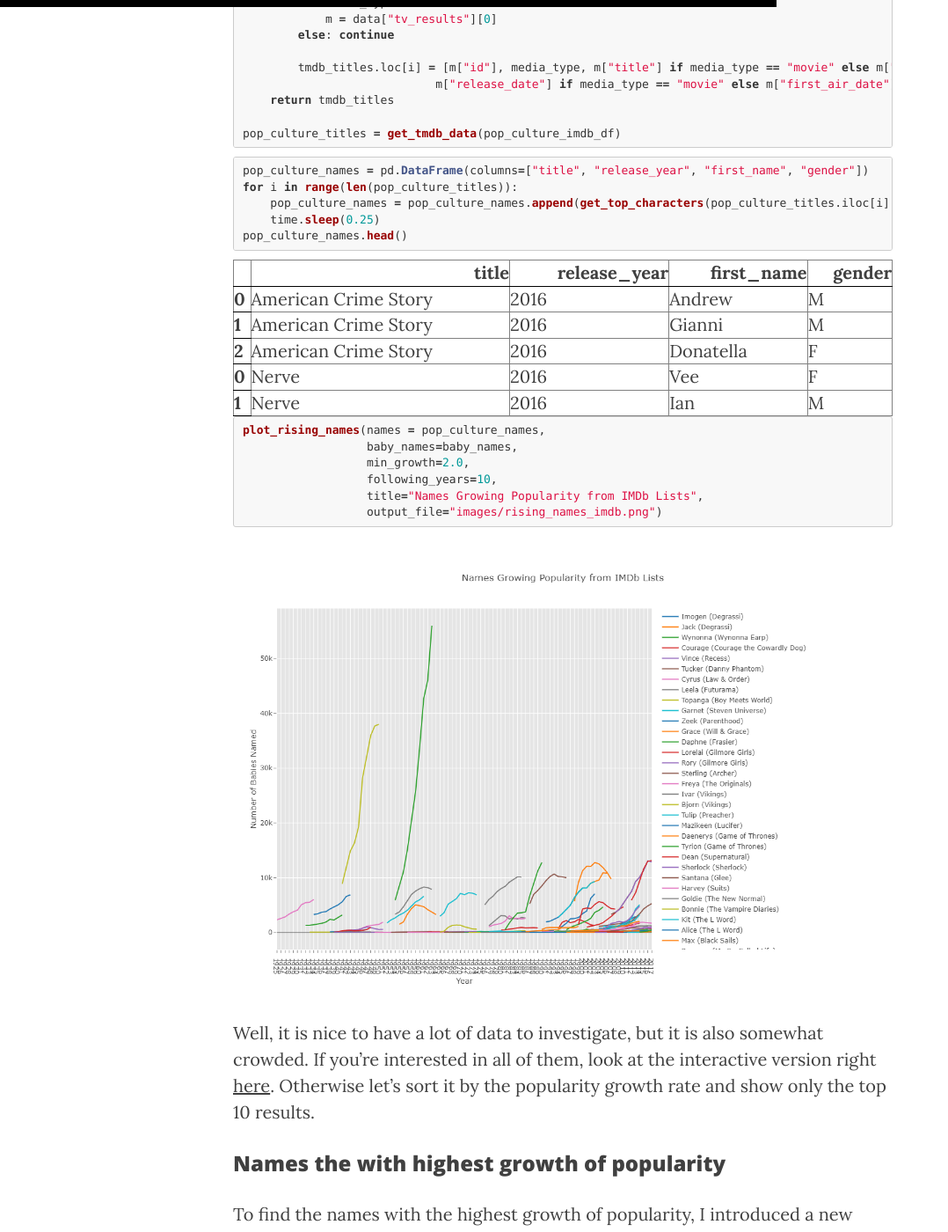
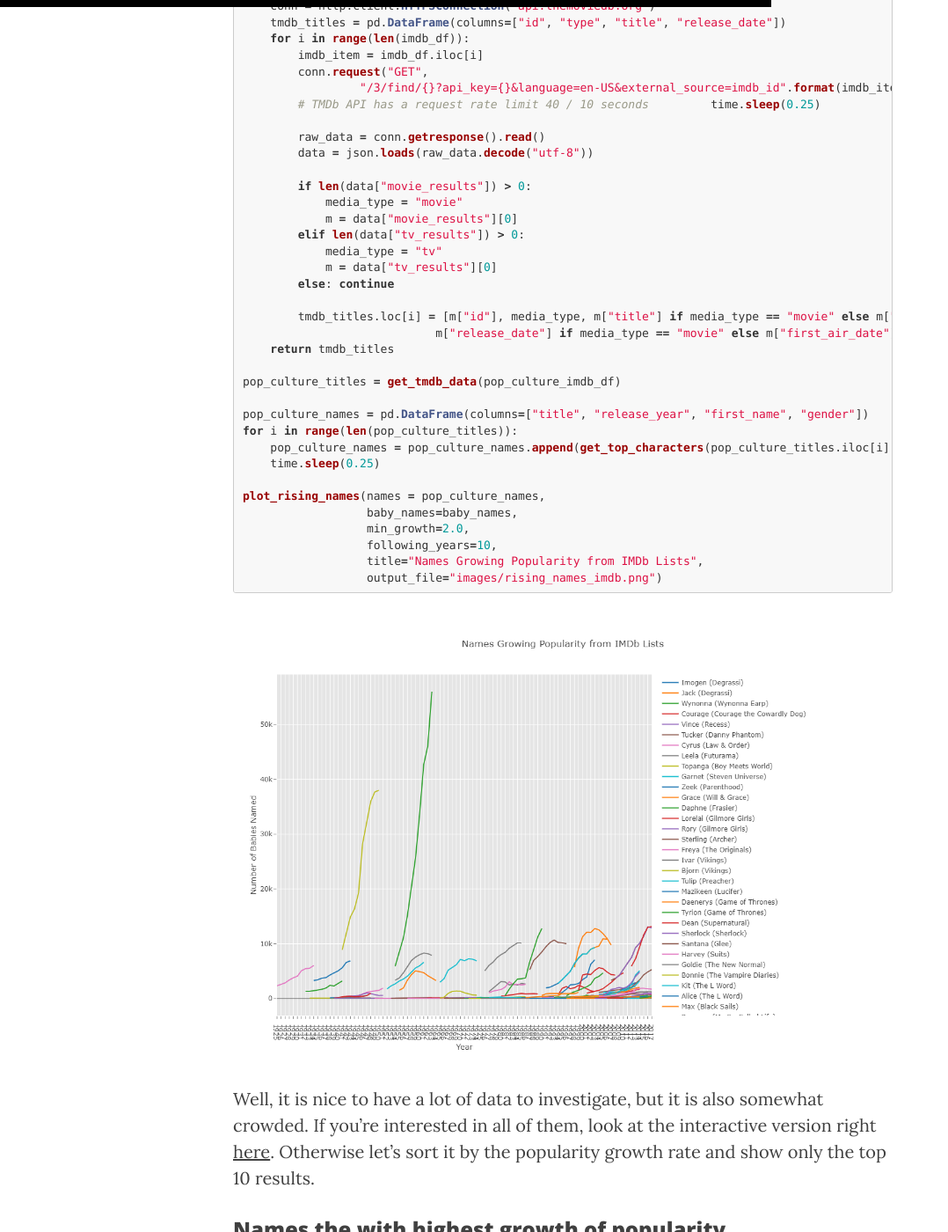
Before and after one commit to georgekatona/georgekatona.github.io, a Jekyll site: the page built from _posts/2019-03-06-Top-10-Most-Influential-Women.markdown, in a window 1280 px wide and 1400 px high, scrolled down 6918 px. Shown: the whole window at 88% size, without its empty margins (0-1078 px from the left). Built offline with Jekyll 4.4.1, drawn with Linux system fonts in a browser that asks for light colours; nearby versions of some CDN libraries; comment, search, counter and statistics services are not loaded; some of the changed text lies outside the part shown.

Commit message:
Edit post

````diff
--- a/_posts/2019-03-06-Top-10-Most-Influential-Women.markdown
+++ b/_posts/2019-03-06-Top-10-Most-Influential-Women.markdown
@@ -8,9 +8,14 @@
 draft:	true
 ---
 
+# Table of Contents
+
+* TOC
+{:toc}
+
 I was thinking a lot about the topic of my first blog post, as I really wanted it to be something special, which represents me well and shows a snippet of my skillset at the same time. Having the International Women's Day just around the corner, I thought running an analysis on what and who inspires women the most would be really exciting. I could not help involving my other field of interest: I am going to investigate pop culture's impact through movies and TV shows.
 
-### Data preparation
+# Data preparation
 
 As I found the open governmental [data source](https://www.ssa.gov/oact/babynames/limits.html) of the babies' names born in the US between 1880 and 2017, I though what could be a better marker of impact that naming your own child after one of your heroes.
 
@@ -106,7 +111,6 @@
 ### Top rated movies
 
 Given the birth data, I had to find a set of names of influential characters as candidates. Although IMBb doesn't provide an open API, I found [TMBd](https://www.themoviedb.org/) as an alternative for iterative search. It provides a daily updated "most popular" list of movies and TV shows, but it contains almost exclusively recent titles, which doesn't help our analysis of impact. On the other hand it also provides a list of top rated movies, critically successful titles usually have larger pop culture relevancy.
-
 
 ```python
 import http.client
@@ -452,88 +456,12 @@
     return tmdb_titles
 
 pop_culture_titles = get_tmdb_data(pop_culture_imdb_df)
-```
 
-
-```python
 pop_culture_names = pd.DataFrame(columns=["title", "release_year", "first_name", "gender"])
 for i in range(len(pop_culture_titles)):
     pop_culture_names = pop_culture_names.append(get_top_characters(pop_culture_titles.iloc[i], 4))
     time.sleep(0.25)
-pop_culture_names.head()
-```
 
-
-
-
-<div>
-<style scoped>
-    .dataframe tbody tr th:only-of-type {
-        vertical-align: middle;
-    }
-
-    .dataframe tbody tr th {
-        vertical-align: top;
-    }
-
-    .dataframe thead th {
-        text-align: right;
-    }
-</style>
-<table border="1" class="dataframe">
-  <thead>
-    <tr style="text-align: right;">
-      <th></th>
-      <th>title</th>
-      <th>release_year</th>
-      <th>first_name</th>
-      <th>gender</th>
-    </tr>
-  </thead>
-  <tbody>
-    <tr>
-      <th>0</th>
-      <td>American Crime Story</td>
-      <td>2016</td>
-      <td>Andrew</td>
-      <td>M</td>
-    </tr>
-    <tr>
-      <th>1</th>
-      <td>American Crime Story</td>
-      <td>2016</td>
-      <td>Gianni</td>
-      <td>M</td>
-    </tr>
-    <tr>
-      <th>2</th>
-      <td>American Crime Story</td>
-      <td>2016</td>
-      <td>Donatella</td>
-      <td>F</td>
-    </tr>
-    <tr>
-      <th>0</th>
-      <td>Nerve</td>
-      <td>2016</td>
-      <td>Vee</td>
-      <td>F</td>
-    </tr>
-    <tr>
-      <th>1</th>
-      <td>Nerve</td>
-      <td>2016</td>
-      <td>Ian</td>
-      <td>M</td>
-    </tr>
-  </tbody>
-</table>
-</div>
-
-
-
-
-```python
 plot_rising_names(names = pop_culture_names,
                   baby_names=baby_names,
                   min_growth=2.0,
````
